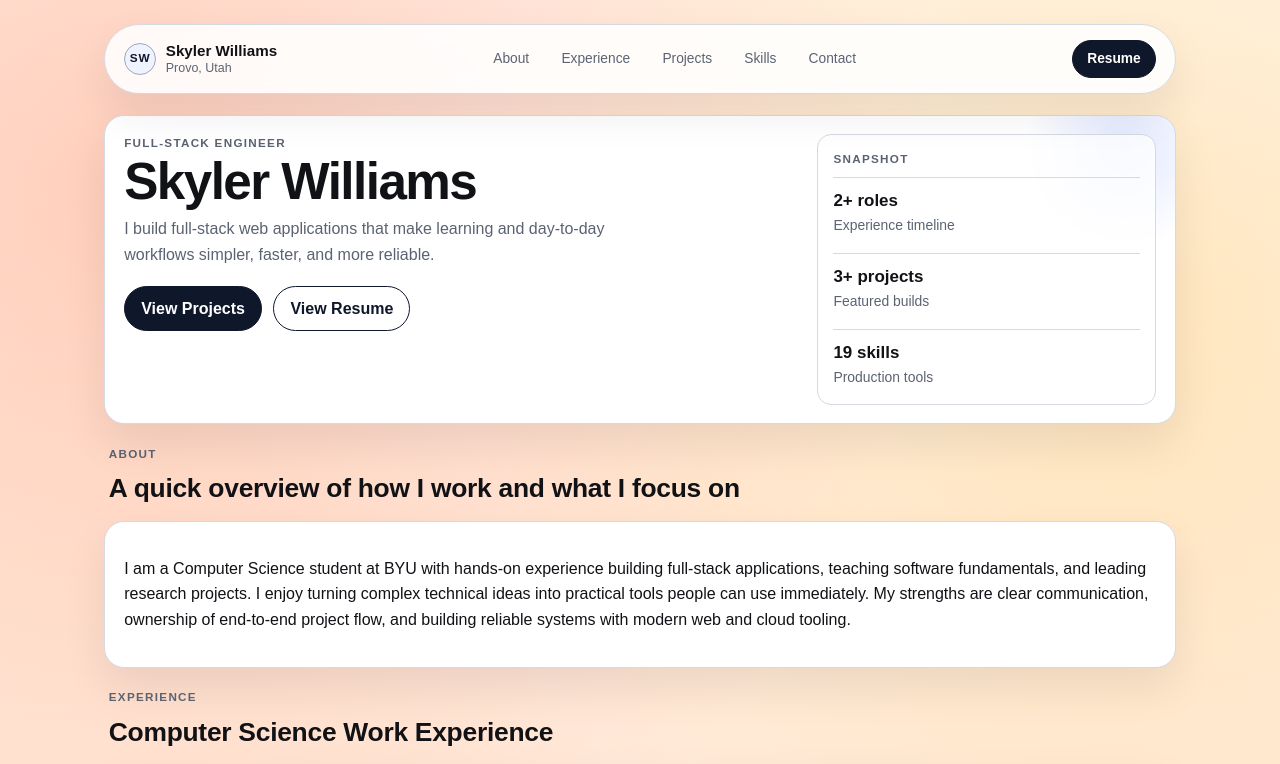
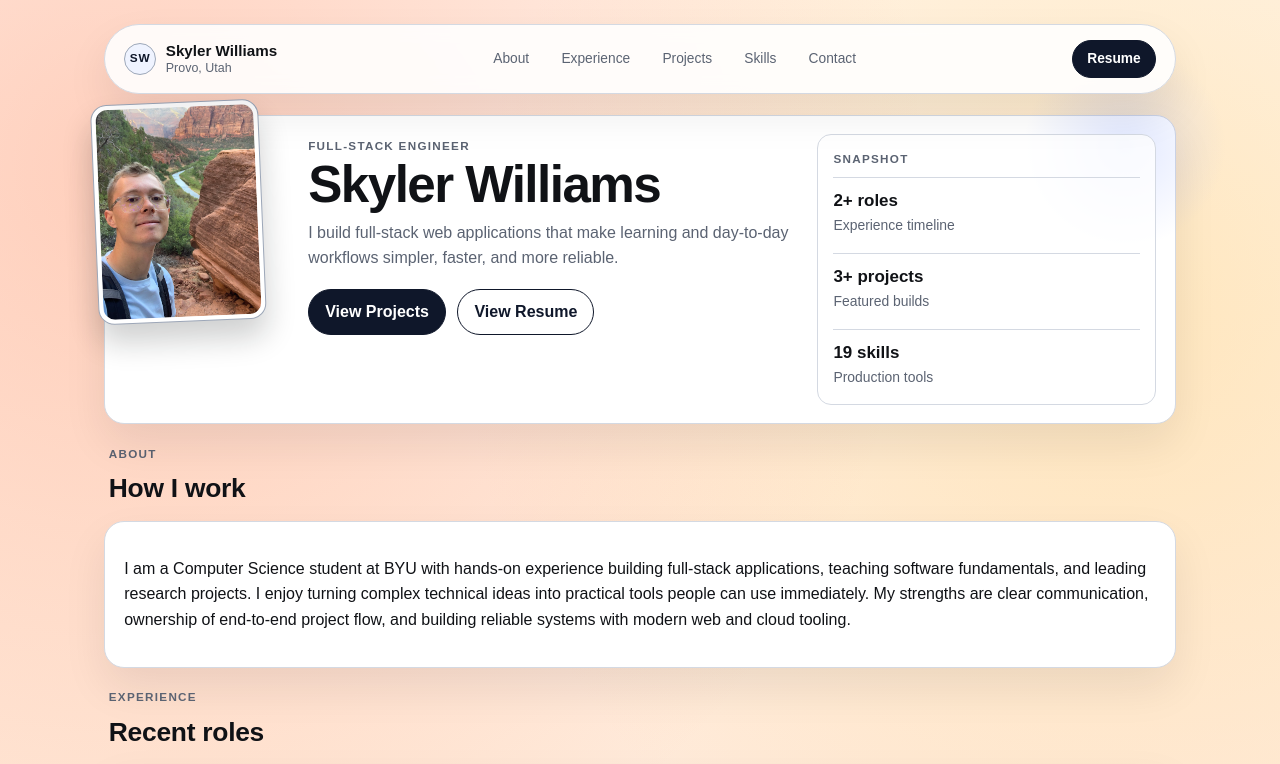
Before and after one commit to SkyBlue43/personal-website, a Next.js app: page / in a window 1280 px wide. Shown: the top 764 px of the page. Built offline with nearby package versions, Linux system fonts and the light colour scheme.

Commit message:
Refine hero profile photo layout and simplify section subtitles

```diff
--- a/app/globals.css
+++ b/app/globals.css
@@ -137,7 +137,7 @@ a {
 
 .hero {
   position: relative;
-  overflow: hidden;
+  overflow: visible;
   padding: 2.2rem;
   background: linear-gradient(145deg, #ffffff 0%, #f8fbff 100%);
 }
@@ -160,6 +160,35 @@ a {
   display: grid;
   gap: 1rem;
   grid-template-columns: minmax(0, 2fr) minmax(220px, 1fr);
+}
+
+.hero-main {
+  display: grid;
+  grid-template-columns: auto minmax(0, 1fr);
+  gap: 1rem;
+  align-items: start;
+}
+
+.hero-intro {
+  margin-top: 0.2rem;
+}
+
+.hero-photo-frame {
+  margin: 0;
+  width: clamp(120px, 16vw, 168px);
+  border: 1px solid var(--line-strong);
+  border-radius: 16px;
+  padding: 0.28rem;
+  background: #ffffff;
+  box-shadow: 0 18px 30px rgba(16, 18, 22, 0.2);
+  transform: translate(-1.85rem, -2rem) rotate(-2.4deg);
+}
+
+.hero-photo-frame img {
+  display: block;
+  width: 100%;
+  height: auto;
+  border-radius: 12px;
 }
 
 .hero h1 {
@@ -431,6 +460,20 @@ li + li {
   .hero-grid {
     grid-template-columns: 1fr;
   }
+
+  .hero-main {
+    grid-template-columns: 1fr;
+    gap: 0.6rem;
+  }
+
+  .hero-intro {
+    margin-top: 0;
+  }
+
+  .hero-photo-frame {
+    transform: translate(0, 0) rotate(-1.2deg);
+    width: clamp(120px, 36vw, 170px);
+  }
 }
 
 @media (max-width: 720px) {
--- a/app/page.tsx
+++ b/app/page.tsx
@@ -2,6 +2,7 @@ import { Section } from "@/components/Section";
 import { SiteFooter } from "@/components/SiteFooter";
 import { SiteHeader } from "@/components/SiteHeader";
 import { siteContent } from "@/content/site-content";
+import Image from "next/image";
 
 export default function Home() {
   const { identity, about, experience, projects, skills } = siteContent;
@@ -18,7 +19,17 @@ export default function Home() {
 
       <section className="hero outlined-card">
         <div className="hero-grid">
-          <div>
+          <div className="hero-main">
+            <figure className="hero-photo-frame">
+              <Image
+                src="/selfie.jpeg"
+                alt="Profile photo placeholder"
+                width={220}
+                height={280}
+                priority
+              />
+            </figure>
+            <div className="hero-intro">
               <p className="eyebrow">{identity.title}</p>
               <h1>{identity.name}</h1>
               <p className="hero-copy">{identity.tagline}</p>
@@ -29,6 +40,7 @@ export default function Home() {
                 <a className="button button-ghost" href={identity.links.resume}>
                   View Resume
                 </a>
+              </div>
             </div>
           </div>
           <aside className="hero-aside">
@@ -54,7 +66,7 @@ export default function Home() {
       <Section
         id="about"
         title="About"
-        subtitle="A quick overview of how I work and what I focus on"
+        subtitle="How I work"
       >
         <article className="outlined-card">
           <p>{about.paragraph}</p>
@@ -64,7 +76,7 @@ export default function Home() {
       <Section
         id="experience"
         title="Experience"
-        subtitle="Computer Science Work Experience"
+        subtitle="Recent roles"
       >
         <div className="grid single-column-gap experience-grid">
           {experience.map((item) => (
@@ -91,7 +103,7 @@ export default function Home() {
       <Section
         id="projects"
         title="Projects"
-        subtitle="Selected work with outcomes and implementation detail"
+        subtitle="Selected work"
       >
         <div className="grid two-column-grid">
           {projects.map((project) => (
@@ -122,7 +134,7 @@ export default function Home() {
       <Section
         id="skills"
         title="Skills"
-        subtitle="Tools and technologies I use to deliver production-ready work"
+        subtitle="Tools & tech"
       >
         <div className="grid three-column-grid">
           {skills.map((group) => (
@@ -141,7 +153,7 @@ export default function Home() {
       <Section
         id="contact"
         title="Contact"
-        subtitle="Open to full-time roles, contract work, and technical collaboration"
+        subtitle="Let's connect"
       >
         <article className="outlined-card contact-card">
           <p>
```
Also changed, not shown: public/profile-placeholder.svg (added), public/selfie.jpeg (added). Lines whose indentation alone changed are shown as unchanged.
